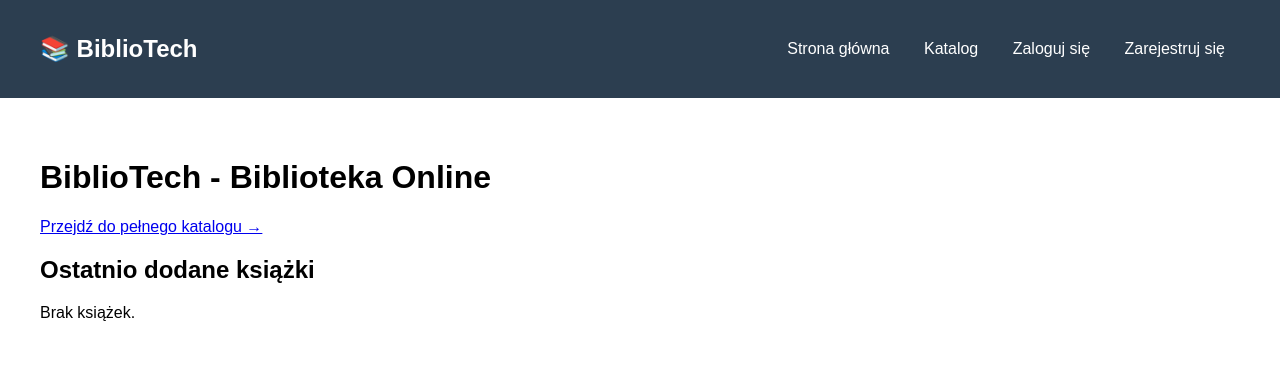
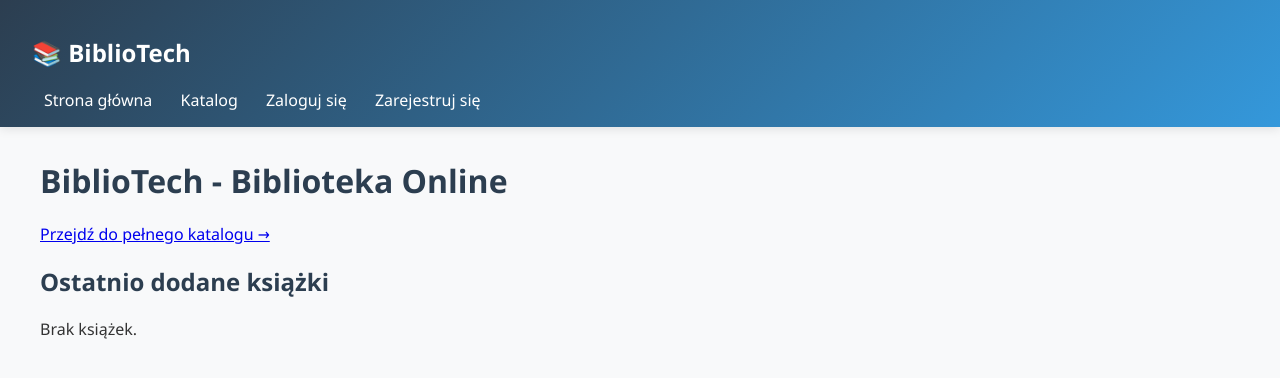
Before and after one commit to Barbekjuuu/BiblioTech, a Django app: page / in a window 1280 px wide. Shown: the top 378 px of the page. Run offline with Django 5.2, Linux system fonts and the light colour scheme; data that the repository does not hold is empty.

Commit message:
Load external CSS file in base template

```diff
--- a/templates/base.html
+++ b/templates/base.html
@@ -4,25 +4,13 @@
 <head>
     <meta charset="UTF-8">
     <title>{% block title %}BiblioTech{% endblock %}</title>
+
+    <!-- Główny plik CSS -->
+    <link rel="stylesheet" href="{% static 'css/style.css' %}">
+
     <style>
-        body { font-family: Arial, sans-serif; margin: 0; padding: 0; }
-        header {
-            background: #2c3e50;
-            color: white;
-            padding: 15px 40px;
-            display: flex;
-            justify-content: space-between;
-            align-items: center;
-        }
-        nav a {
-            color: white;
-            margin: 0 15px;
-            text-decoration: none;
-        }
-        nav a:hover { text-decoration: underline; }
-        .container { padding: 40px; }
+        /* Dodatkowe style inline - nadpisują CSS jeśli potrzeba */
     </style>
-
 </head>
 <body>
     <header>
```
